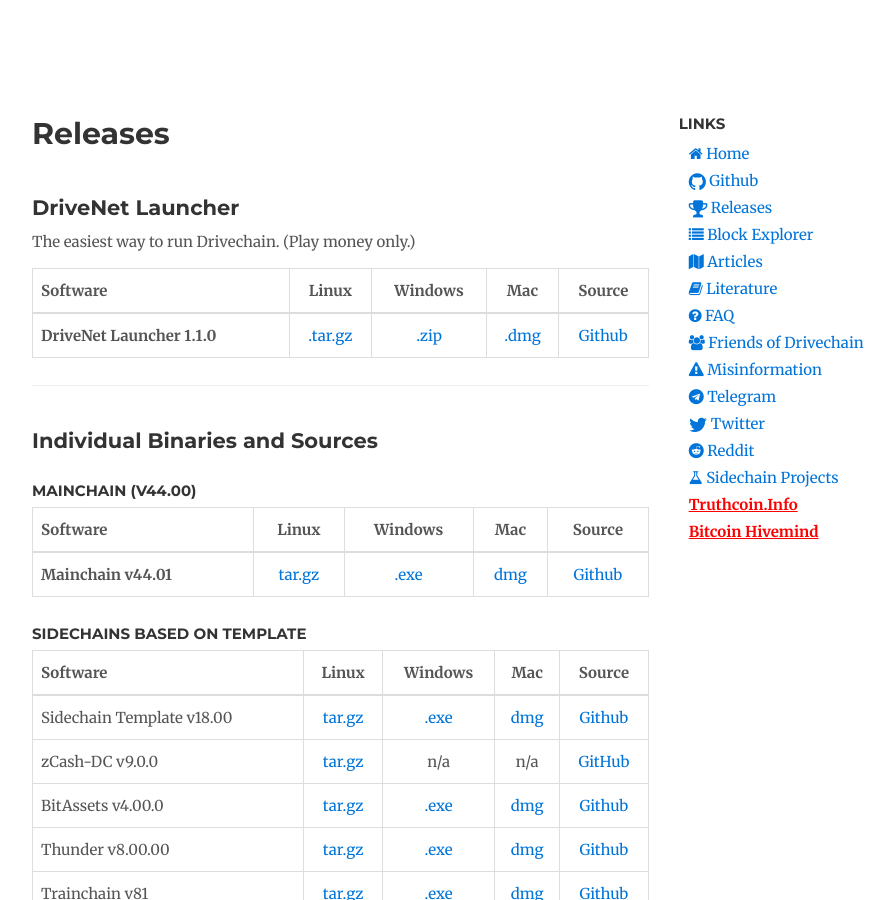
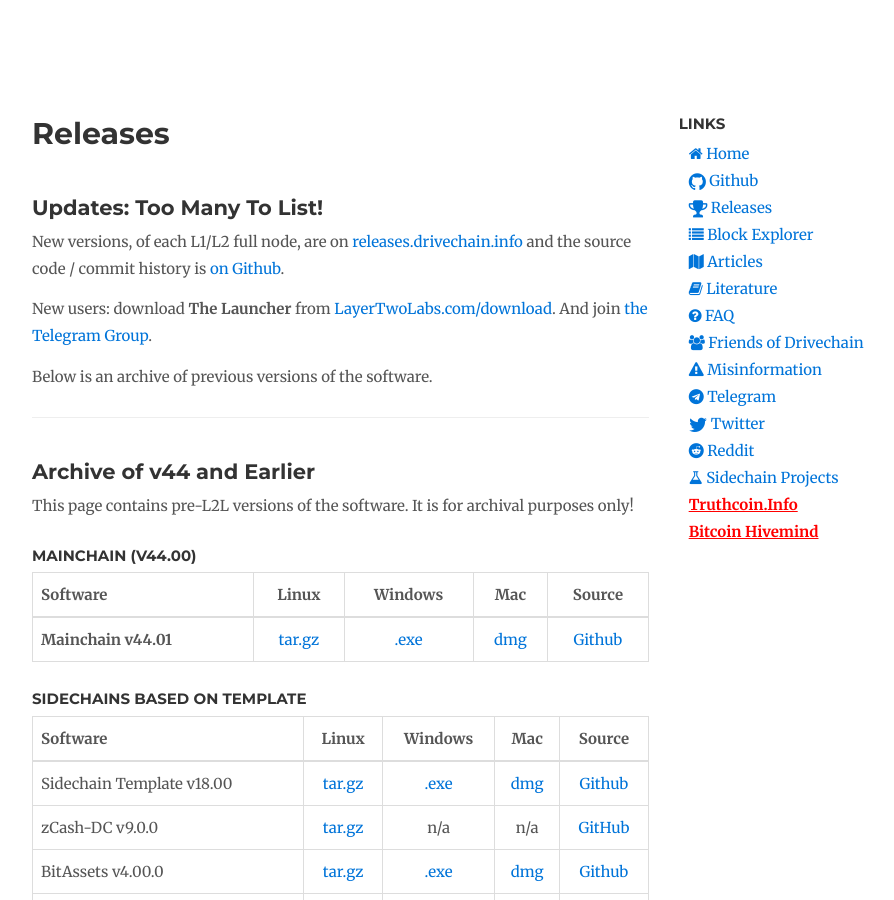
Before and after one commit to drivechain-project/drivechain.info, a Jekyll site: the page built from releases/index.md, in a window 1280 px wide and 900 px high. Shown: the whole window, without its empty margins (138-1032 px from the left). Built offline with Jekyll 4.4.1, drawn with Linux system fonts in a browser that asks for light colours; our own code applies the rules of GitHub Pages for plain Markdown files; comment, search, counter and statistics services are not loaded.

Commit message:
Update releases page

```diff
--- a/releases/index.md
+++ b/releases/index.md
@@ -3,6 +3,18 @@
 title: Releases
 ---
 
+
+## Updates: Too Many To List!
+
+
+New versions, of each L1/L2 full node, are on [releases.drivechain.info](https://releases.drivechain.info/) and the source code / commit history is [on Github](https://github.com/LayerTwo-Labs).
+
+New users: download **The Launcher** from [LayerTwoLabs.com/download](https://layertwolabs.com/download). And join [the Telegram Group](https://t.me/DcInsiders).
+
+Below is an archive of previous versions of the software.
+
+
+<!--
 
 ## DriveNet Launcher
 
@@ -13,7 +25,6 @@
 |**DriveNet Launcher 1.1.0**|[.tar.gz](https://github.com/LayerTwo-Labs/drivechain_launcher/releases/download/v1.1.0/drivechain_launcher-linux-1.1.0.x86_64.tar.gz)|[.zip](https://github.com/LayerTwo-Labs/drivechain_launcher/releases/download/v1.1.0/drivechain_launcher-1.1.0-win.zip)|[.dmg](https://github.com/LayerTwo-Labs/drivechain_launcher/releases/download/v1.1.0/drivechain_launcher-osx64-1.1.0.dmg.zip)|[Github](https://github.com/LayerTwo-Labs/drivechain_launcher/releases)|
 
 
-<!--
 In one image:
 
 * [How to install & run](/releases/switchboard/install-instructions.png)
@@ -25,7 +36,12 @@
 
 ---
 
-## Individual Binaries and Sources
+
+
+
+## Archive of v44 and Earlier
+
+This page contains pre-L2L versions of the software. It is for archival purposes only!
 
 ### Mainchain (v44.00)
 
```
